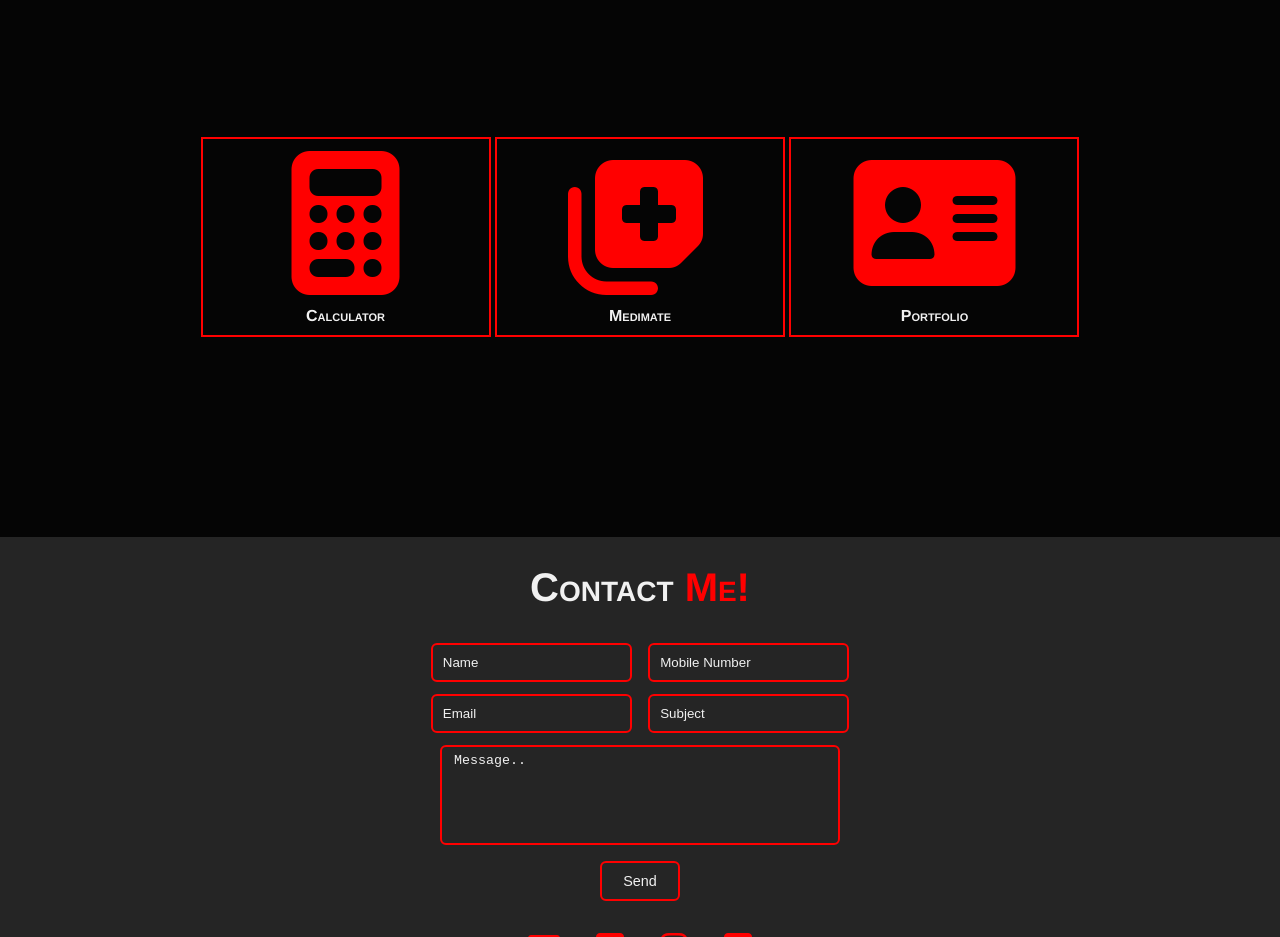
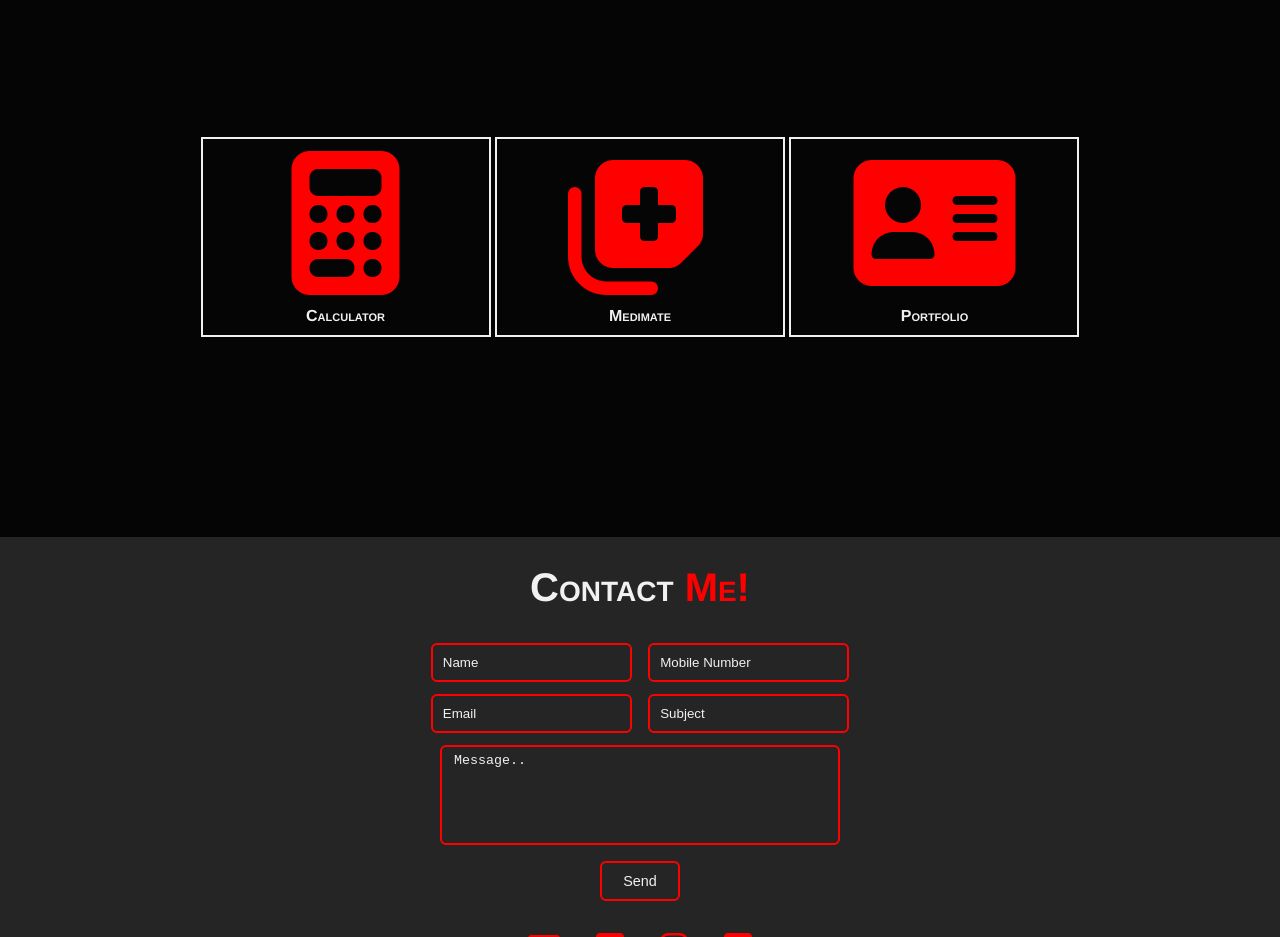
Before and after one commit to dqrkcookie/crislester.sumalpong.io, a plain HTML site: page index.html in a window 1280 px wide. Shown: the part 3720-4657 px from the top of the page. Drawn offline with Linux system fonts and the light colour scheme.

Commit message:
Add files via upload

```diff
--- a/CSS/style.css
+++ b/CSS/style.css
@@ -393,7 +393,7 @@ label,
 #projects article div {
   width: 290px;
   height: 200px;
-  border: 2px solid #ff0000;
+  border: 2px solid #f1f1f1;
   display: inline-block;
   margin: 1em auto 1em auto;
 }
```
